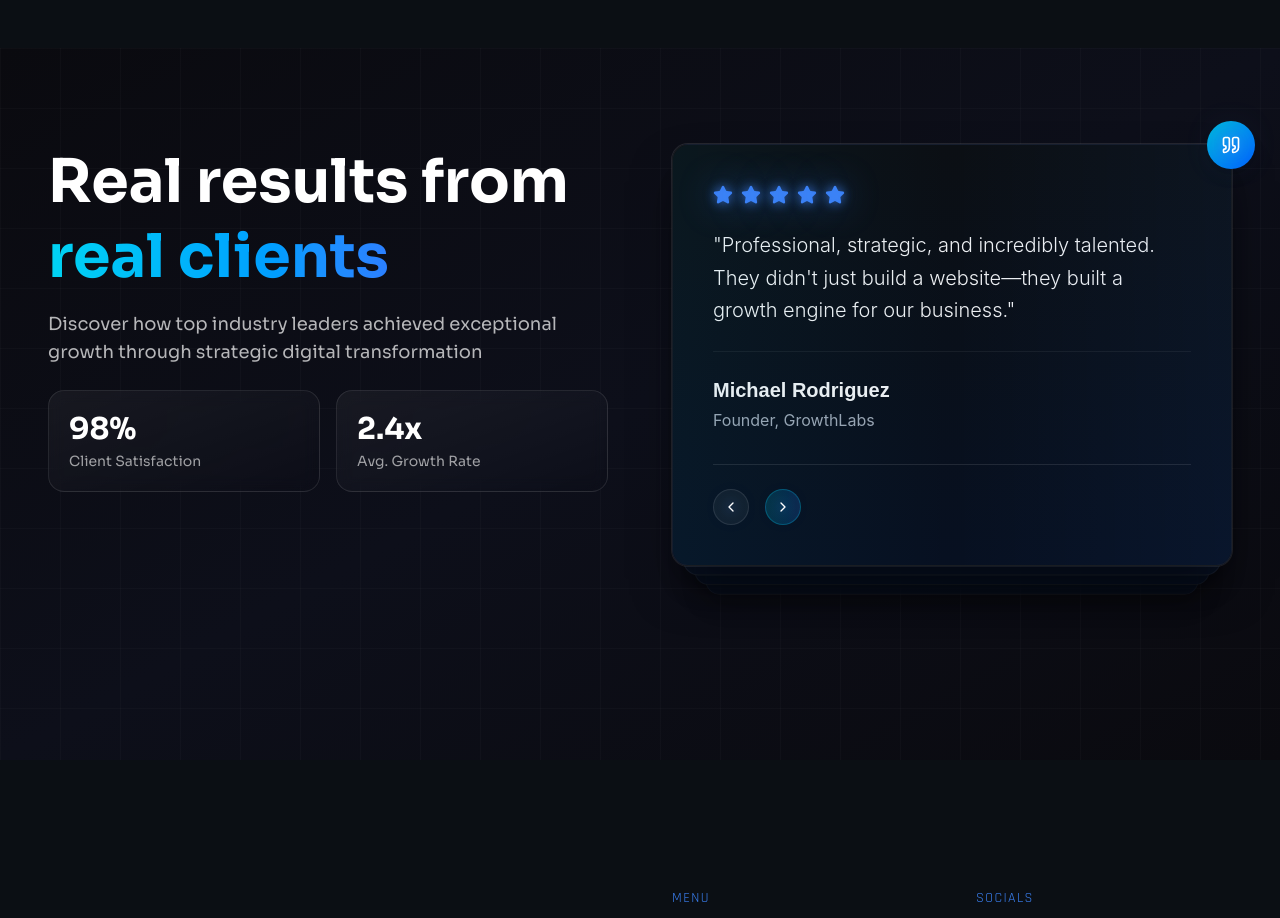
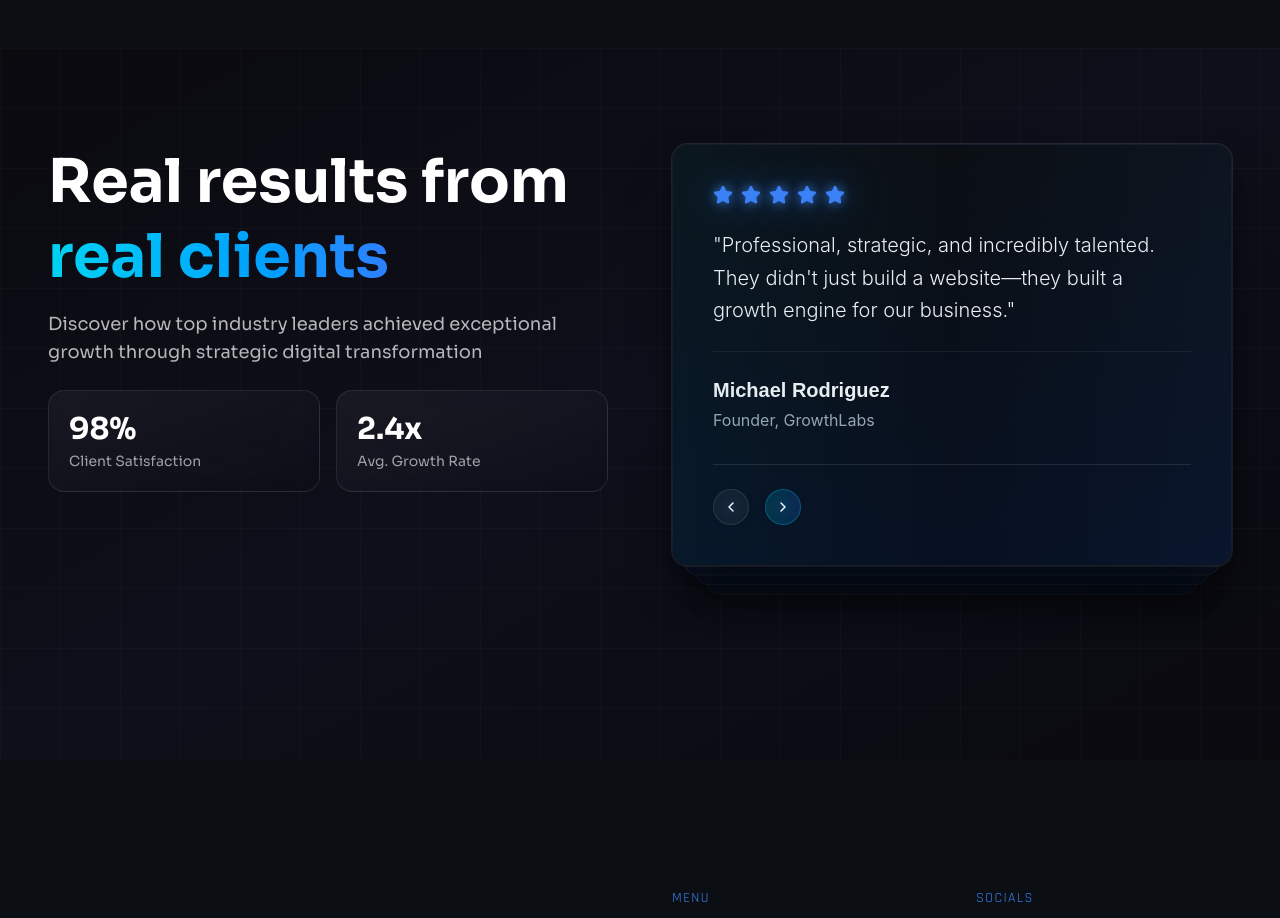
Before and after one commit to apnafruit/zinstack, a React (Vite) app: page / in a window 1280 px wide. Shown: the part 4902-5820 px from the top of the page. Built offline with nearby package versions, Linux system fonts and the light colour scheme.

Commit message:
commit12356

```diff
--- a/src/app/components/Portfolio.tsx
+++ b/src/app/components/Portfolio.tsx
@@ -47,7 +47,7 @@ export default function Portfolio() {
 
         {/* Mobile carousel (single, larger video) */}
         <div className="md:hidden">
-          <div className="relative w-full aspect-[16/9] bg-black rounded-xl overflow-hidden mb-6">
+          <div className="relative w-full h-[84.375vw] md:h-auto md:aspect-[4/3] bg-black rounded-xl overflow-hidden mb-6">
             {projects[mobileIndex].video && (
               <video
                 src={projects[mobileIndex].video}
@@ -62,17 +62,17 @@ export default function Portfolio() {
 
             <div className="absolute inset-0 bg-gradient-to-t from-[#0B0F14]/85 via-[#0B0F14]/50 to-transparent" />
 
-            <div className="absolute left-4 right-4 bottom-4 flex items-end justify-between">
+                <div className="absolute left-4 right-4 bottom-4 flex items-end justify-between">
               <div className="text-left">
                 <div className="flex items-center gap-2">
                   <span className="text-xs text-[#3B82F6] uppercase tracking-wider font-semibold">
                     {projects[mobileIndex].category}
                   </span>
                 </div>
-                <h3 className="text-sm font-semibold mt-1">
+                <h3 className="text-[10px] font-semibold mt-1">
                   {projects[mobileIndex].title}
                 </h3>
-                <p className="text-xs text-[#9AA4B2] mt-1">
+                <p className="text-[9px] text-[#9AA4B2] mt-1">
                   {projects[mobileIndex].result}
                 </p>
               </div>
--- a/src/app/components/Testimonials.tsx
+++ b/src/app/components/Testimonials.tsx
@@ -166,13 +166,6 @@ export default function PremiumTestimonials() {
                         />
                       )}
 
-                      {/* Quote icon for top card */}
-                      {i === 0 && (
-                        <div className="absolute -top-6 -right-6 w-12 h-12 bg-gradient-to-br from-cyan-500 to-blue-600 rounded-full flex items-center justify-center shadow-lg">
-                          <Quote className="w-5 h-5 text-white" />
-                        </div>
-                      )}
-
                       <div className="flex items-start justify-between">
                         <div className="flex gap-2" aria-hidden>
                           {[...Array(testimonial.rating)].map((_, j) => (
```
